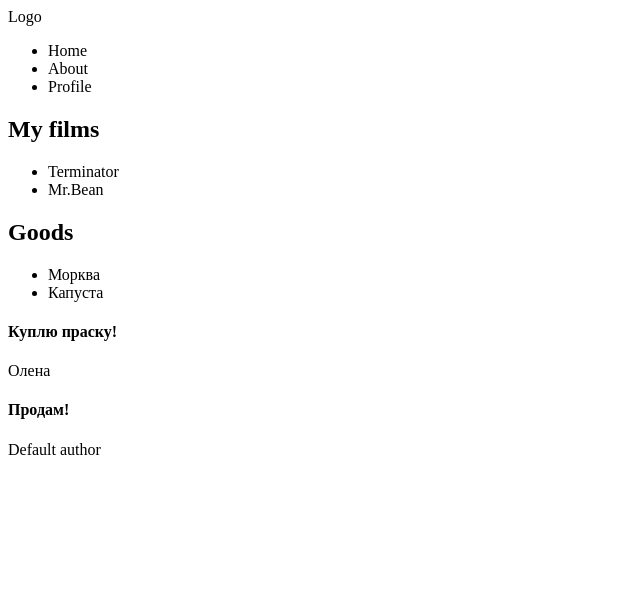
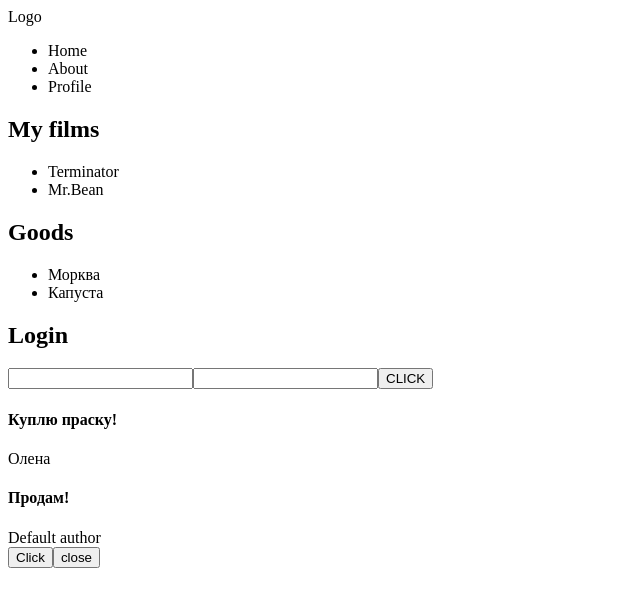
Before and after one commit to Krystyna1307/test-React-Node.js, a React (Vite) app: page / in a window 1280 px wide. Shown: the top 606 px of the page, without its empty margins (0-640 px from the left). Built offline with nearby package versions, Linux system fonts and the light colour scheme.

Commit message:
children

```diff
--- a/src/components/App.jsx
+++ b/src/components/App.jsx
@@ -1,7 +1,9 @@
+import Button from "./Button/Button";
 import Footer from "./Footer/Footer";
 import Header from "./Header/Header";
 import List from "./List/List";
 import Message from "./Message/Message";
+import Modal from "./Modal/Modal";
 import Section from "./Section/Section";
 
 const App = () => {
@@ -37,8 +39,17 @@ const App = () => {
       <List title="My films" data={filmsData} />
       <List title="Goods" data={goodsData} />
 
+      <Modal title="Login">
+        <input type="text" />
+        <input type="text" />
+        <button>CLICK</button>
+      </Modal>
+
       <Message text="Куплю праску!" author="Олена" />
       <Message text="Продам!" />
+
+      <Button>Click</Button>
+      <Button>close</Button>
     </div>
   );
 };
--- /dev/null
+++ b/src/components/Button/Button.jsx
@@ -0,0 +1,7 @@
+import React from "react";
+
+const Button = ({ children }) => {
+  return <button>{children}</button>;
+};
+
+export default Button;
--- /dev/null
+++ b/src/components/Modal/Modal.jsx
@@ -0,0 +1,12 @@
+import React from "react";
+
+const Modal = (props) => {
+  return (
+    <div>
+      <h2>{props.title}</h2>
+      {props.children}
+    </div>
+  );
+};
+
+export default Modal;
```
